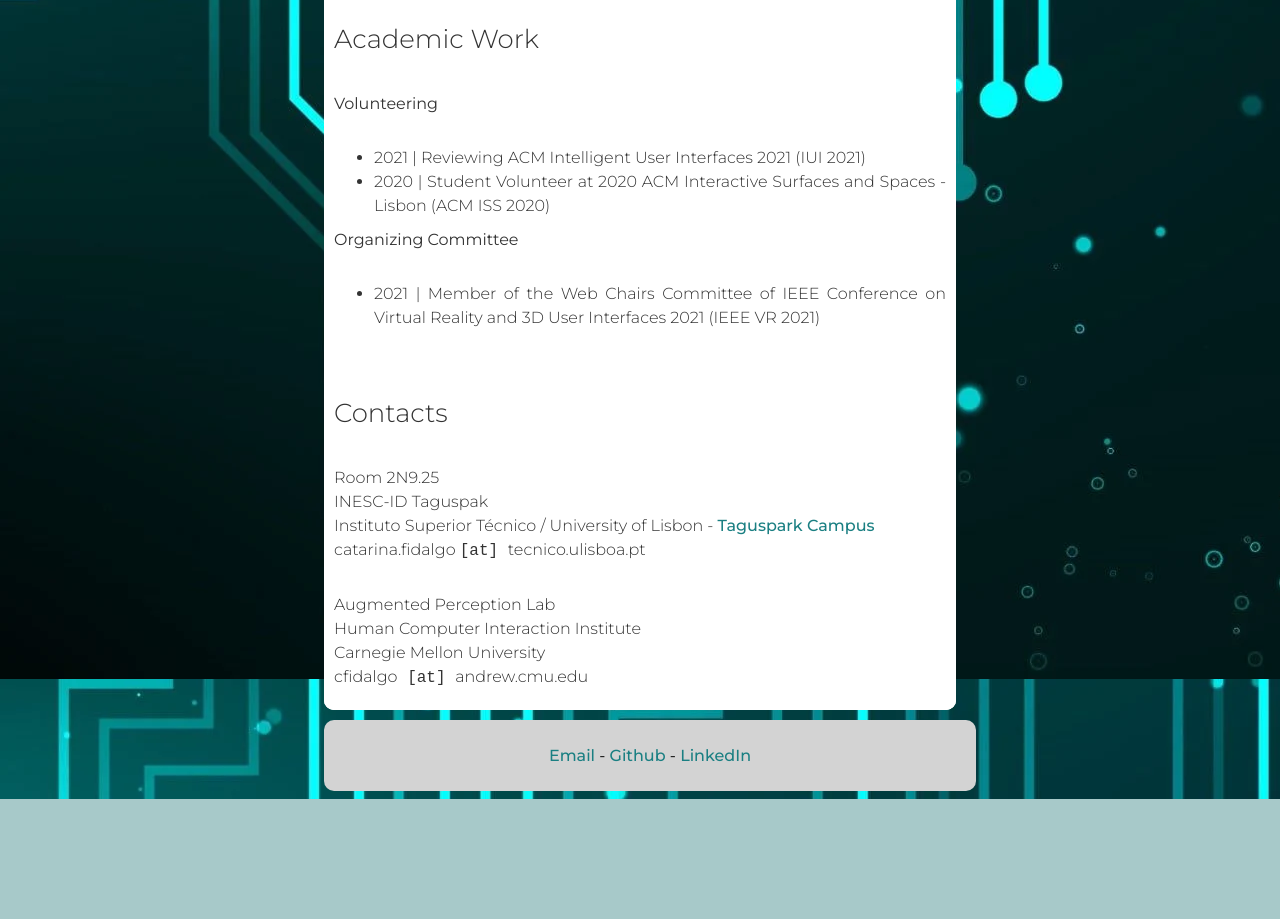
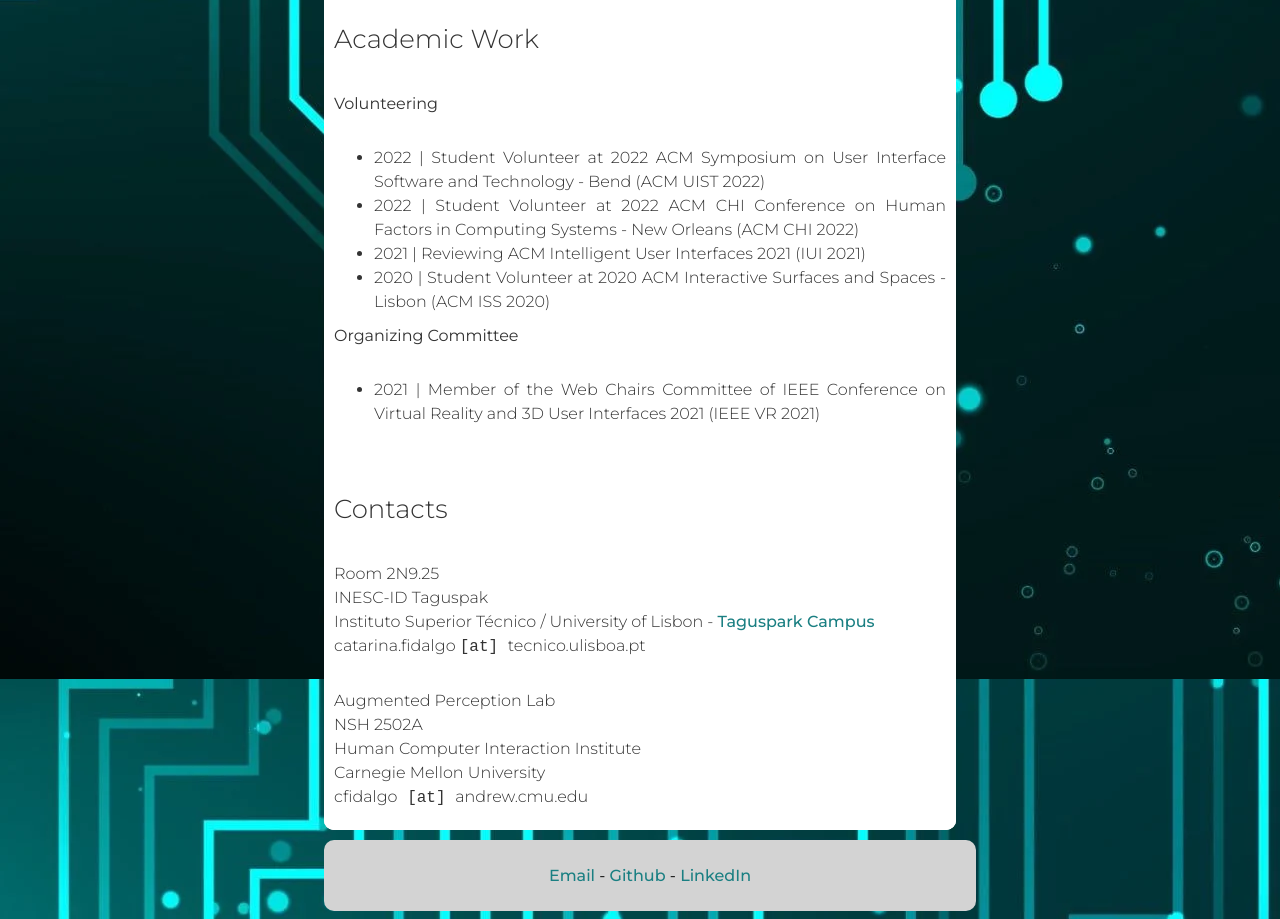
Before and after one commit to CatarinaFidalgo/catarinafidalgo.github.io, a plain HTML site: page index.html in a window 1280 px wide. Shown: the part 1481-2400 px from the top of the page. Before the commit the page ends 2280 px from the top, so only its background shows below. Drawn offline with Linux system fonts and the light colour scheme; files that its build step writes are made by us from their sources.

Commit message:
Update index.html

```diff
--- a/index.html
+++ b/index.html
@@ -166,12 +166,21 @@
         <ul style="margin: 10px;font-size: 12pt;line-height: 18pt;text-align: justify;color: #333333;font-weight: 300;">
 
             <li>
+                2022 | Student Volunteer at 2022 ACM Symposium on User Interface Software and Technology - Bend (ACM UIST 2022)
+            </li>
+
+            <li>
+                2022 | Student Volunteer at 2022 ACM CHI Conference on Human Factors in Computing Systems - New Orleans (ACM CHI 2022)
+            </li>
+
+            <li>
                 2021 | Reviewing ACM Intelligent User Interfaces 2021 (IUI 2021)
             </li>
 
             <li>
                 2020 | Student Volunteer at 2020 ACM Interactive Surfaces and Spaces - Lisbon (ACM ISS 2020)
             </li>
+
 
         </ul>
 
@@ -203,6 +212,7 @@
 
                 <p>
                     Augmented Perception Lab <br>
+                    NSH 2502A <br>
                     Human Computer Interaction Institute<br>
                     Carnegie Mellon University<br>
                     cfidalgo<span style="font-family:courier new,courier,monospace;"> [at] </span>andrew.cmu.edu
```
